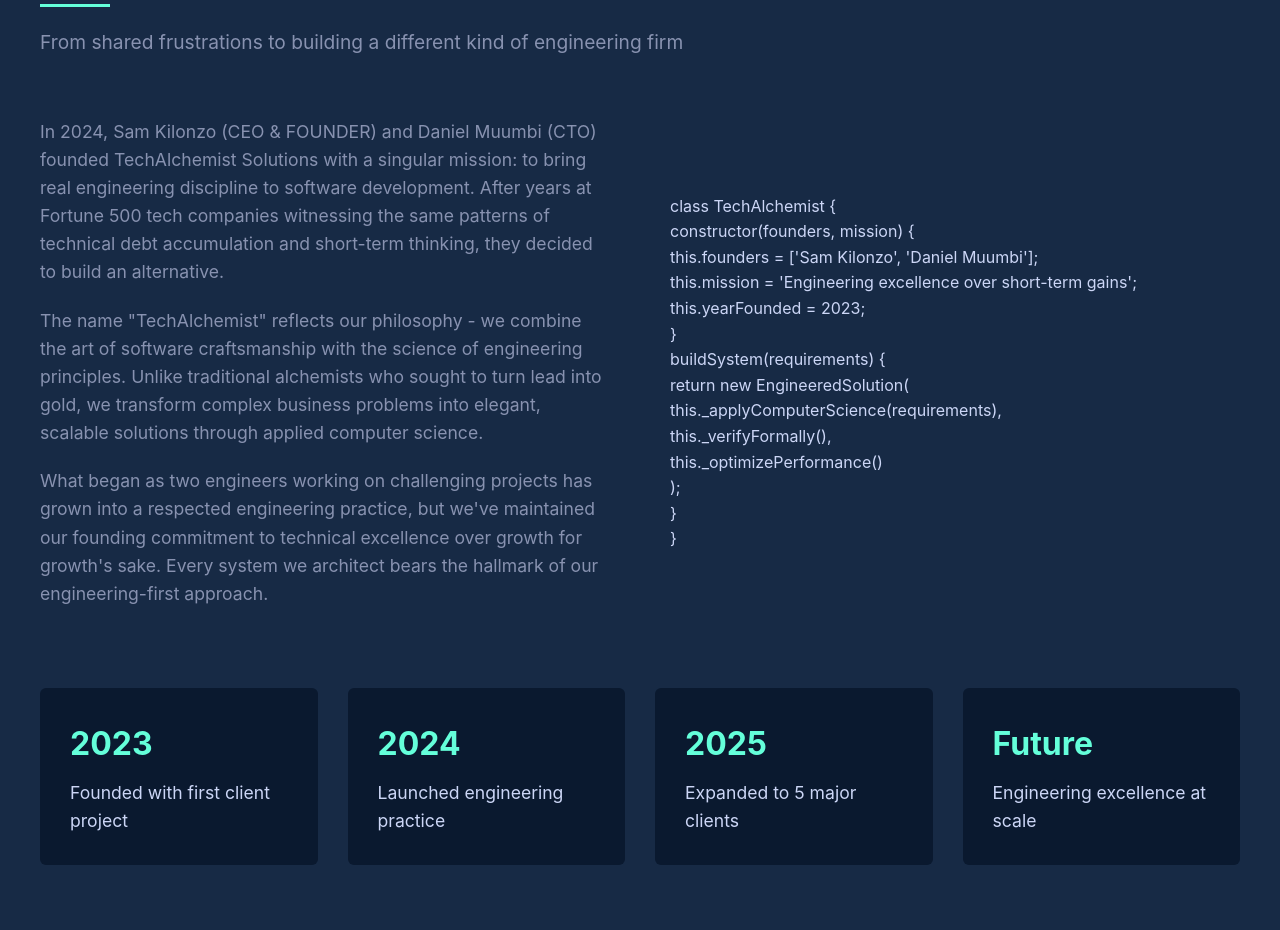
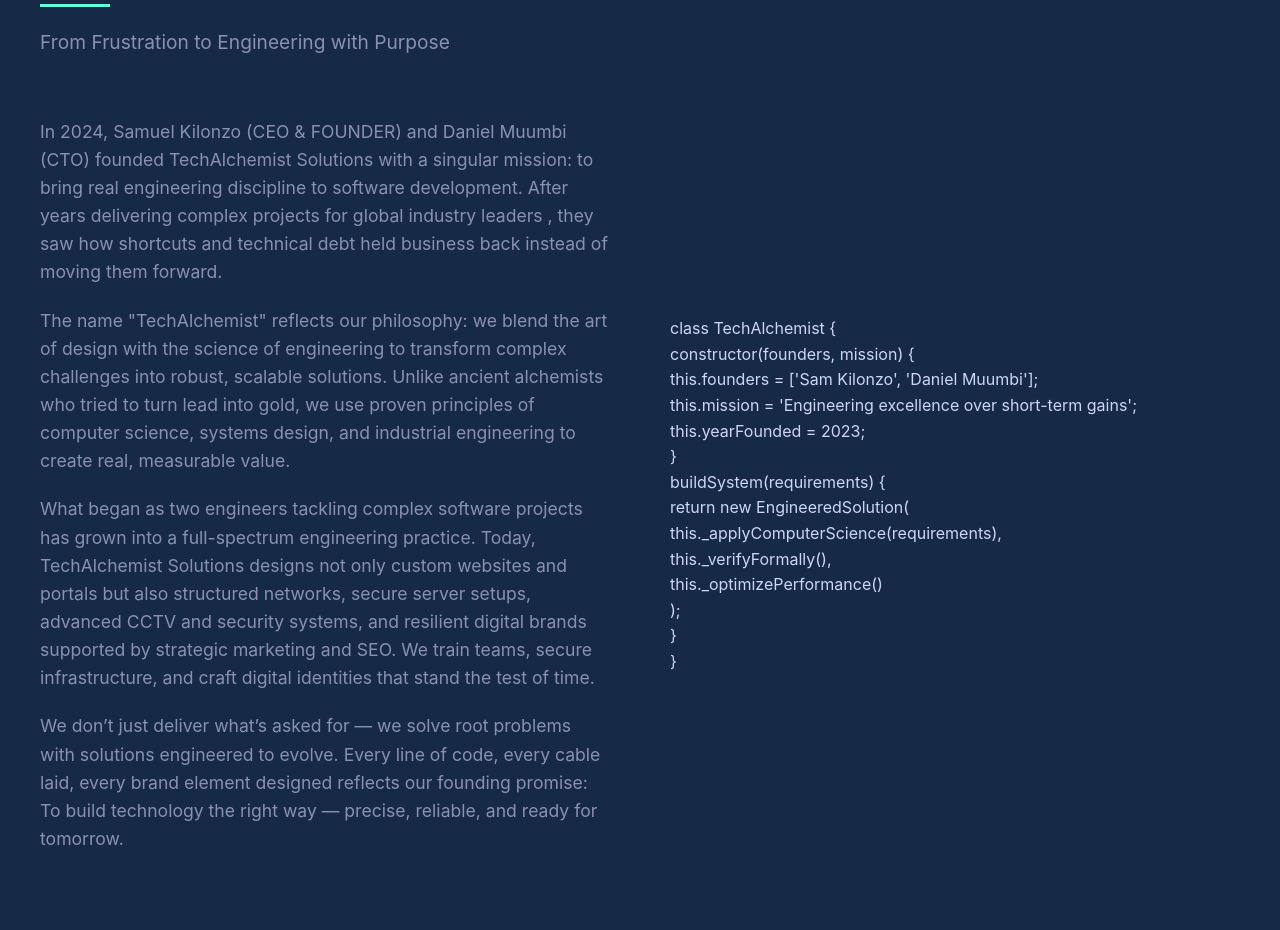
Before and after one commit to Danmuumbi/TechAlchemist, a plain HTML site: page TechAlchemist/about.html in a window 1280 px wide. Shown: the part 787-1717 px from the top of the page. Drawn offline with Linux system fonts and the light colour scheme.

Commit message:
Update about.html

```diff
--- a/TechAlchemist/about.html
+++ b/TechAlchemist/about.html
@@ -859,9 +859,9 @@ document.addEventListener('DOMContentLoaded', () => {
             <div class="about-hero-content">
                 <h1 class="about-hero-title">Engineering <span>Excellence</span> by Design</h1>
                 <p class="about-hero-description">
-                    TechAlchemist Solutions was founded by two senior engineers who shared a common frustration
-                    with the state of software development - too much focus on speed, not enough on engineering
-                    rigor. We're changing that.
+                   TechAlchemist Solutions was born from a simple belief:
+                    technology should be built with the same discipline and rigor as any enduring structure.
+                    Too often, digital solutions are rushed for speed and profit, piling up technical debt and short-lived fixes. We’re changing that.
                 </p>
                 <a href="#founders" class="btn btn-primary">Meet The Founders</a>
             </div>
@@ -873,28 +873,34 @@ document.addEventListener('DOMContentLoaded', () => {
         <div class="container">
             <h2 class="section-title">Our Origin Story</h2>
             <p class="section-subtitle">
-                From shared frustrations to building a different kind of engineering firm
+               From Frustration to Engineering with Purpose
             </p>
 
             <div class="story-content">
                 <div class="story-text">
                     <p>
-                        In 2024, Sam Kilonzo (CEO & FOUNDER) and Daniel Muumbi (CTO) founded TechAlchemist Solutions
+                        In 2024, Samuel Kilonzo (CEO & FOUNDER) and Daniel Muumbi (CTO) founded TechAlchemist Solutions
                         with a singular mission: to bring real engineering discipline to software development.
-                        After years at Fortune 500 tech companies witnessing the same patterns of technical
-                        debt accumulation and short-term thinking, they decided to build an alternative.
+                        After years delivering complex projects for global industry leaders , they saw how shortcuts and
+                        technical debt held business back instead of moving them forward.
+
                     </p>
                     <p>
-                        The name "TechAlchemist" reflects our philosophy - we combine the art of software
-                        craftsmanship with the science of engineering principles. Unlike traditional alchemists
-                        who sought to turn lead into gold, we transform complex business problems into elegant,
-                        scalable solutions through applied computer science.
+                        The name "TechAlchemist" reflects our philosophy: we blend the art of design with the science of engineering
+                         to transform complex challenges into robust, scalable solutions. Unlike ancient alchemists who tried to turn
+                        lead into gold, we use proven principles of computer science, systems design, and industrial engineering to
+                         create real, measurable value.
                     </p>
                     <p>
-                        What began as two engineers working on challenging projects has grown into a respected
-                        engineering practice, but we've maintained our founding commitment to technical excellence
-                        over growth for growth's sake. Every system we architect bears the hallmark of our
-                        engineering-first approach.
+                       What began as two engineers tackling complex software projects has grown into a full-spectrum engineering practice.
+                        Today, TechAlchemist Solutions designs not only custom websites and portals but also structured networks,
+                         secure server setups, advanced CCTV and security systems, and resilient digital brands supported by strategic marketing and SEO.
+                         We train teams, secure infrastructure, and craft digital identities that stand the test of time.
+                    </p>
+                    <p>We don’t just deliver what’s asked for — we solve root problems with solutions engineered to evolve.
+                         Every line of code, every cable laid, every brand element designed reflects our founding promise:
+                        To build technology the right way — precise, reliable, and ready for tomorrow.
+
                     </p>
                 </div>
 
```
